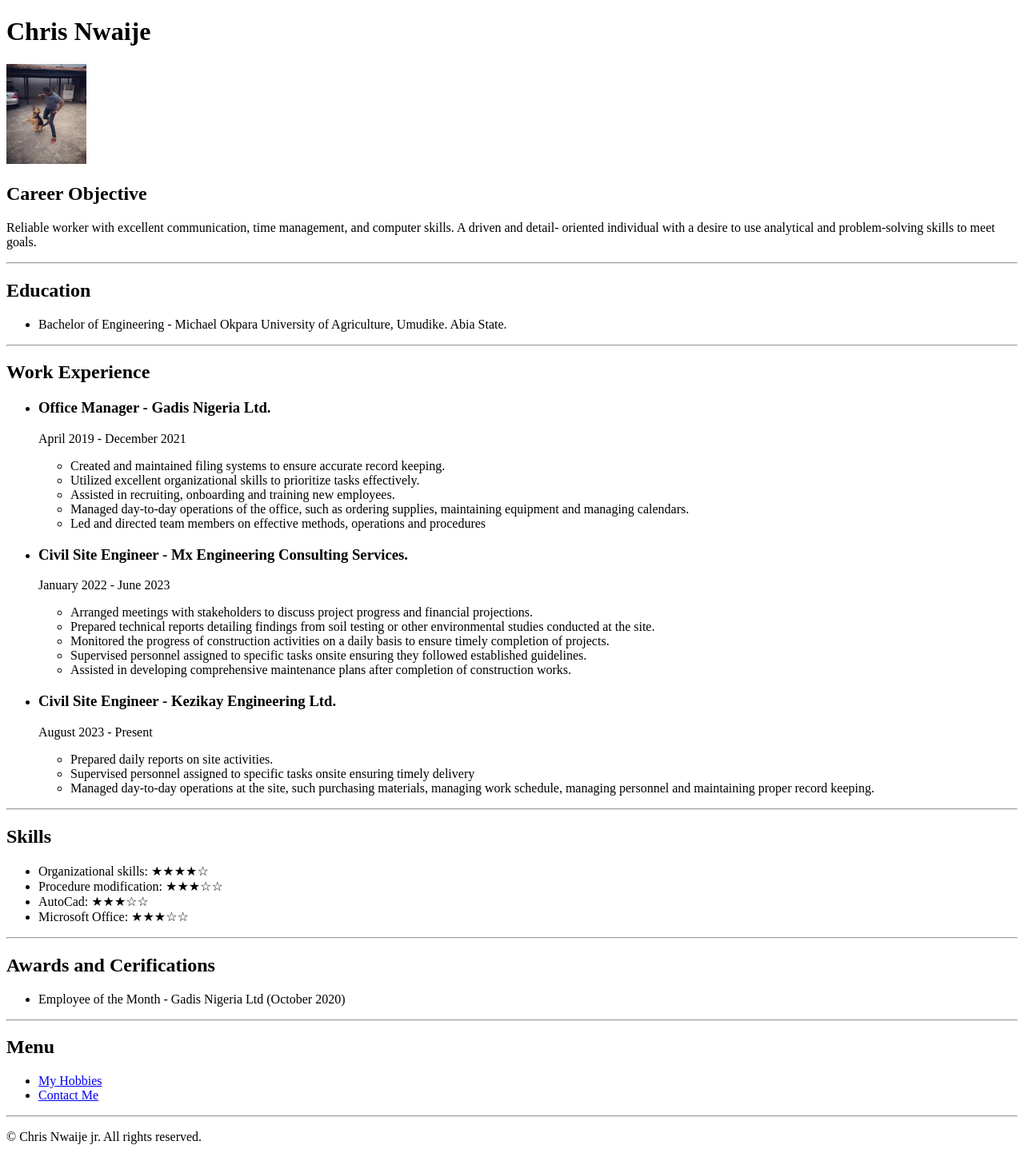
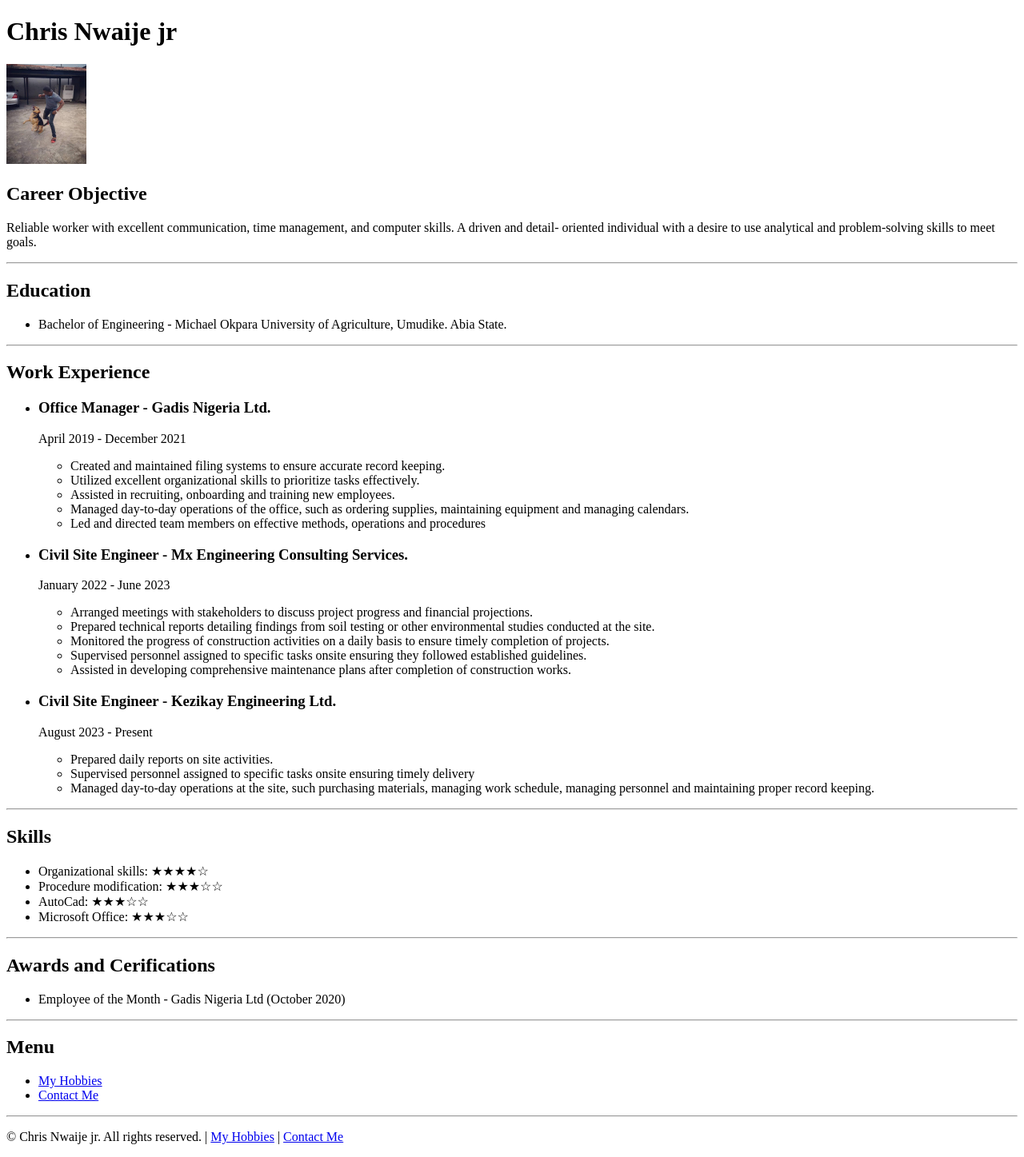
Before and after one commit to okemsinachi/resume, a plain HTML site: page index.html in a window 1280 px wide. Shown: the whole page at 80% size. Drawn offline with Linux system fonts and the light colour scheme.

Commit message:
Add files via upload

```diff
--- a/index.html
+++ b/index.html
@@ -6,7 +6,7 @@
     <title>Chris Resume</title>
 </head>
 <body>
-    <h1>Chris Nwaije</h1>
+    <h1>Chris Nwaije jr</h1>
 
     <!--Insert a profile picture here-->
     <img src="./assets/images/chris_n_jackie.jpg" width="100" height="auto"/>
@@ -80,7 +80,7 @@
     <hr/>
 
     <footer>
-        <p>&#169; Chris Nwaije jr. All rights reserved.</p>
+        <p>&#169; Chris Nwaije jr. All rights reserved. &#124; <a href="./public/hobbies.html">My Hobbies</a> &#124; <a href="./public/contact.html">Contact Me</a></p>
     </footer>
 </body>
 </html>
```
Also changed, not shown: public/contact.html (+1 -1 lines), public/hobbies.html (+1 -1 lines).
